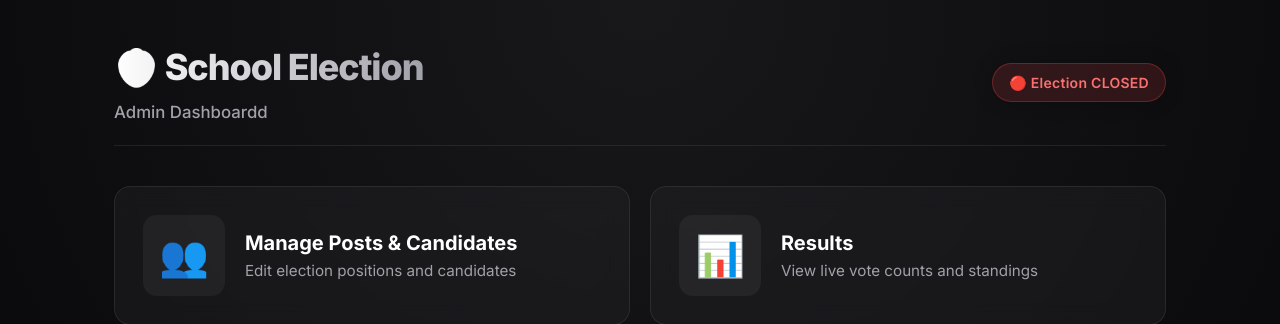
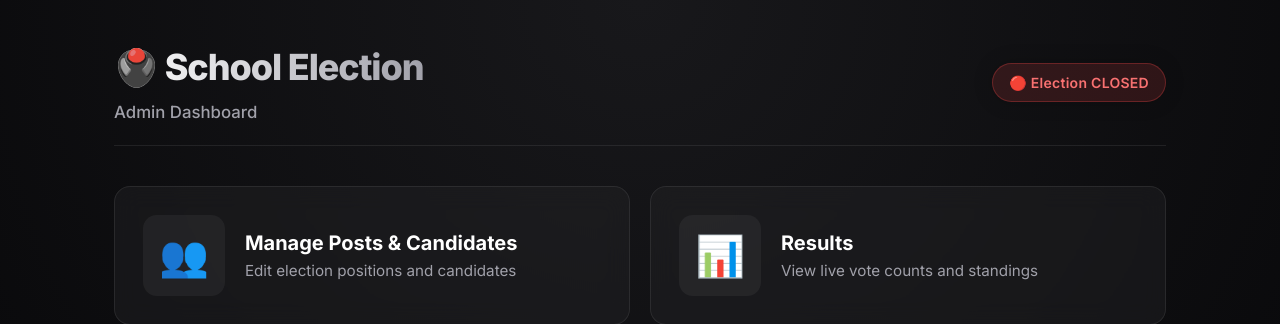
Before and after one commit to webstaxx/election-system, a Flask app: page /admin in a window 1280 px wide. Shown: the top 324 px of the page. Run offline with Flask 3, Linux system fonts and the light colour scheme; the visitor is signed in with stand-in values (Sample User, id 1); data comes from the database, SQL or seed files in the repository; data that the repository does not hold is empty.

Commit message:
Some more final touches

```diff
--- a/templates/admin.html
+++ b/templates/admin.html
@@ -624,19 +624,27 @@ body {
   .post-controls { flex-direction: column; }
 }
 
+.emoji-reset {
+        color: initial !important;
+        -webkit-text-fill-color: initial !important; /* Forces the color back if webkit filters are on */
+        display: inline-block;
+    }
 </style>
 </head>
 <body>
 
 <div id="dashboard-view" class="page">
 
-    <div class="hero">
-        <div>
-            <h1>🖲️ School Election</h1>
-            <p class="subtitle">Admin Dashboardd</p>
-        </div>
-        <div id="dashboardStatusBadge">Loading...</div>
-    </div>
+  <div class="hero">
+      <div>
+      <h1>
+          <span class="emoji-reset">🖲️</span>
+          School Election
+      </h1>
+          <p class="subtitle">Admin Dashboard</p>
+      </div>
+      <div id="dashboardStatusBadge">Loading...</div>
+  </div>
 
     <div class="main-actions">
         <button class="main-action manage-btn" onclick="showView('editor')">
```
